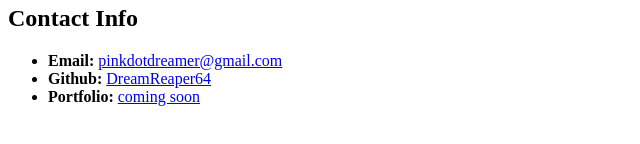
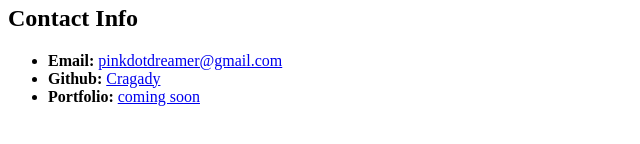
Before and after one commit to Cragady/bio, a plain HTML site: page index.html in a window 1280 px wide. Shown: the part 458-602 px from the top of the page, 0-640 px from the left. Drawn offline with Linux system fonts and the light colour scheme.

Commit message:
fixed github name

```diff
--- a/4th_Act/index.html
+++ b/index.html
@@ -34,7 +34,7 @@
 
     <ul>
         <strong><li>Email:</strong> <a href="pinkdotdreamer@gmail.com">pinkdotdreamer@gmail.com</a></li>
-        <strong><li>Github:</strong> <a href="https://github.com/DreamReaper64">DreamReaper64</a></li>
+        <strong><li>Github:</strong> <a href="https://github.com/Cragady">Cragady</a></li>
         <strong><li>Portfolio:</strong> <a href="#">coming soon</a></li>
     </ul>
 
```
Also changed, not shown: 4 other files.
